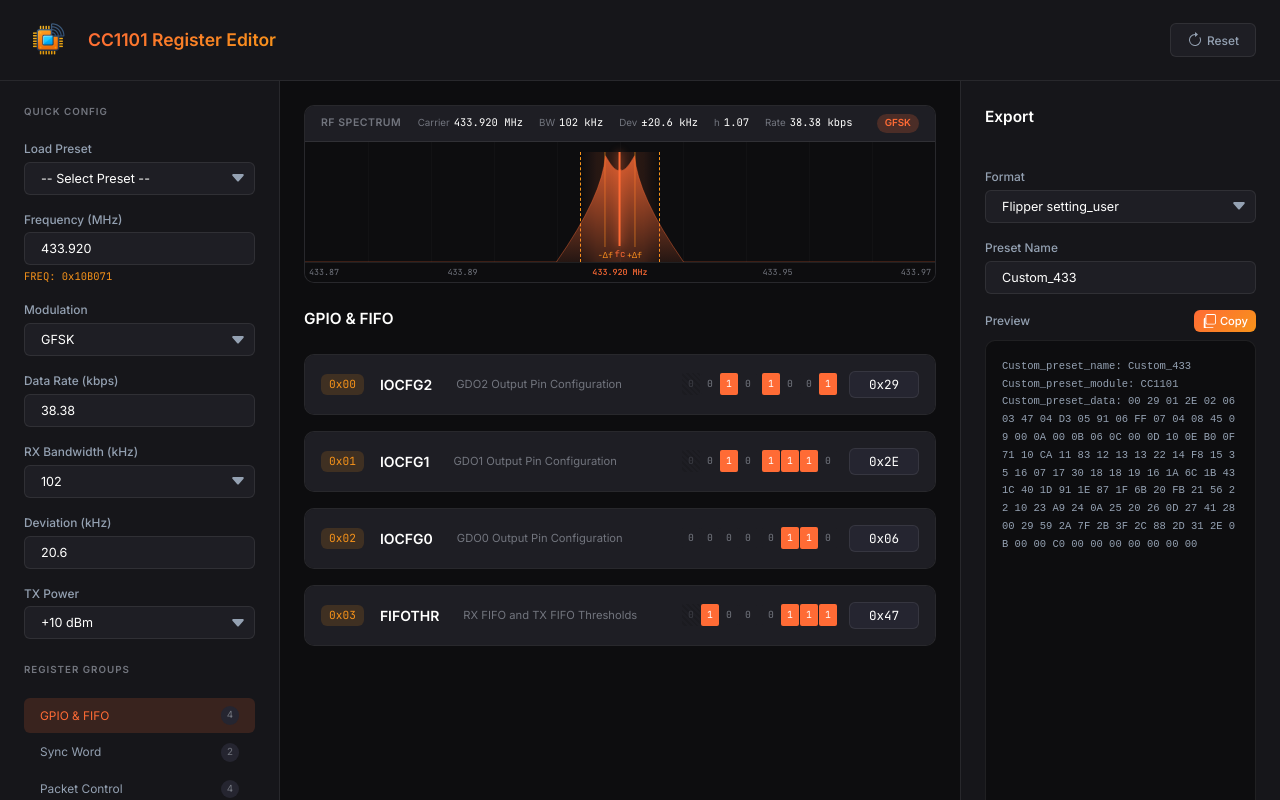
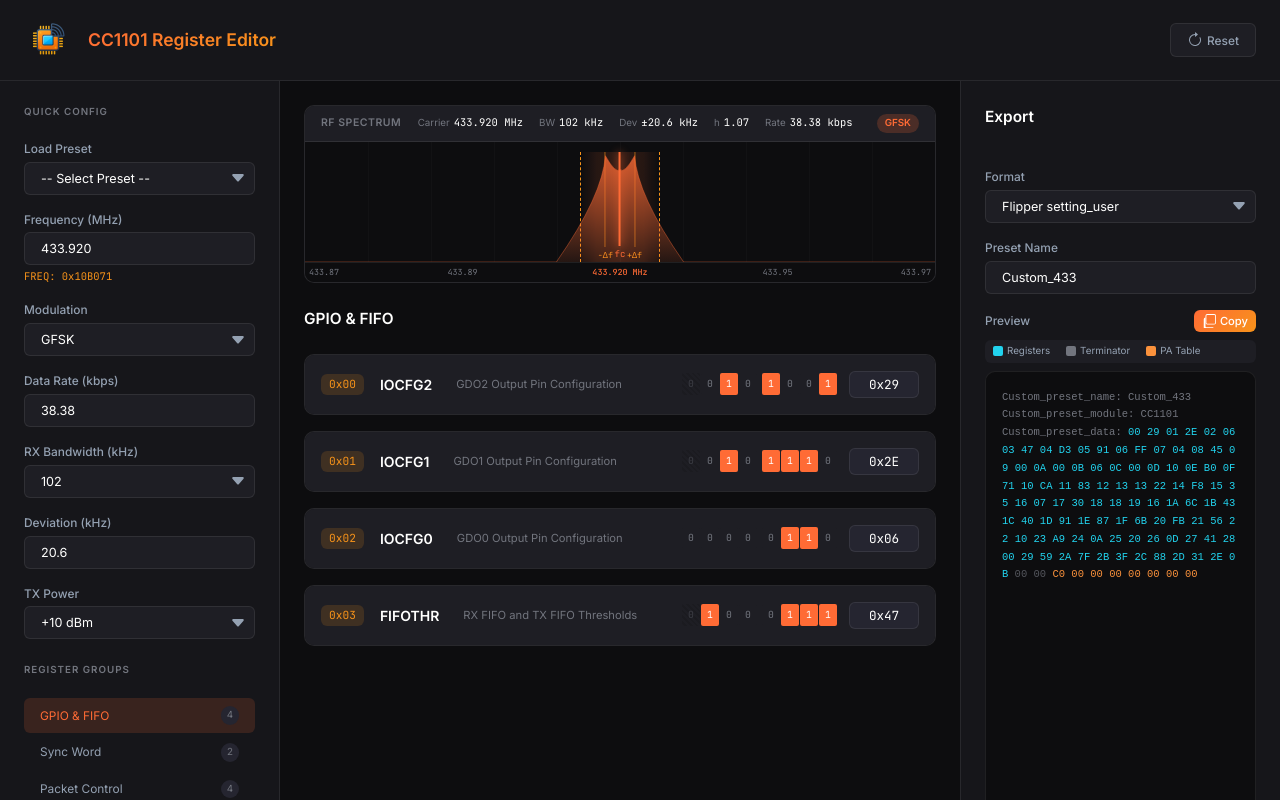
Before and after one commit to ALKEYPWN/cc1101-regedit, a React (Vite) app: page / in a window 1280 px wide. Shown: the top 800 px of the page. Built offline with nearby package versions, Linux system fonts and the light colour scheme.

Commit message:
adding colour coding to flipper settings export to make it evident what are normal registers vs what is pa tables

```diff
--- a/src/components/Export/ExportPanel.css
+++ b/src/components/Export/ExportPanel.css
@@ -133,3 +133,70 @@
 .btn-full {
     width: 100%;
 }
+
+/* Highlighted Preview */
+.highlighted-preview {
+    flex: 1;
+    display: flex;
+    flex-direction: column;
+    min-height: 200px;
+}
+
+.preview-legend {
+    display: flex;
+    gap: var(--spacing-md);
+    margin-bottom: var(--spacing-sm);
+    padding: var(--spacing-xs) var(--spacing-sm);
+    background: var(--bg-tertiary);
+    border-radius: var(--radius-sm);
+    font-size: 0.7rem;
+}
+
+.legend-item {
+    display: inline-flex;
+    align-items: center;
+    gap: var(--spacing-xs);
+    color: var(--text-secondary);
+}
+
+.legend-color {
+    display: inline-block;
+    width: 10px;
+    height: 10px;
+    border-radius: 2px;
+}
+
+.legend-register {
+    background: #22d3ee;
+}
+
+.legend-terminator {
+    background: var(--text-muted);
+}
+
+.legend-pa-table {
+    background: #fb923c;
+}
+
+.code-preview-highlighted {
+    flex: 1;
+}
+
+/* Syntax highlighting */
+.preset-header {
+    color: var(--text-muted);
+}
+
+.hex-register {
+    color: #22d3ee;
+}
+
+.hex-terminator {
+    color: var(--text-muted);
+    opacity: 0.7;
+}
+
+.hex-pa-table {
+    color: #fb923c;
+    font-weight: 500;
+}
--- a/src/components/Export/ExportPanel.tsx
+++ b/src/components/Export/ExportPanel.tsx
@@ -5,6 +5,7 @@
 import { useState, useCallback } from 'react';
 import type { ExportFormat } from '../../types/cc1101';
 import { generateExport, parseFlipperPresetData, parseRawHex } from '../../utils/export';
+import { toHex } from '../../utils/calculations';
 import './ExportPanel.css';
 
 interface ExportPanelProps {
@@ -98,9 +99,17 @@
             Copy
           </button>
         </div>
-        <pre className="code-preview">
-          <code>{exportContent}</code>
-        </pre>
+        {format === 'flipper_setting' ? (
+          <HighlightedFlipperPreview
+            registers={registers}
+            paTable={paTable}
+            presetName={presetName}
+          />
+        ) : (
+          <pre className="code-preview">
+            <code>{exportContent}</code>
+          </pre>
+        )}
       </div>
 
       <div className="import-section">
@@ -126,6 +135,62 @@
   );
 }
 
+interface HighlightedFlipperPreviewProps {
+  registers: Record<number, number>;
+  paTable: number[];
+  presetName: string;
+}
+
+function HighlightedFlipperPreview({ registers, paTable, presetName }: HighlightedFlipperPreviewProps) {
+  // Build register pairs
+  const registerPairs: Array<{ addr: number; value: number }> = [];
+  for (let addr = 0; addr <= 0x2E; addr++) {
+    const value = registers[addr];
+    if (value !== undefined) {
+      registerPairs.push({ addr, value });
+    }
+  }
+
+  return (
+    <div className="highlighted-preview">
+      <div className="preview-legend">
+        <span className="legend-item">
+          <span className="legend-color legend-register"></span>
+          Registers
+        </span>
+        <span className="legend-item">
+          <span className="legend-color legend-terminator"></span>
+          Terminator
+        </span>
+        <span className="legend-item">
+          <span className="legend-color legend-pa-table"></span>
+          PA Table
+        </span>
+      </div>
+      <pre className="code-preview code-preview-highlighted">
+        <code>
+          <span className="preset-header">Custom_preset_name: {presetName}</span>
+          {'\n'}
+          <span className="preset-header">Custom_preset_module: CC1101</span>
+          {'\n'}
+          <span className="preset-header">Custom_preset_data: </span>
+          {registerPairs.map((pair, i) => (
+            <span key={`reg-${pair.addr}`} className="hex-register">
+              {toHex(pair.addr)} {toHex(pair.value)}{i < registerPairs.length - 1 ? ' ' : ''}
+            </span>
+          ))}
+          <span className="hex-terminator"> 00 00 </span>
+          {paTable.map((byte, i) => (
+            <span key={`pa-${i}`} className="hex-pa-table">
+              {toHex(byte)}{i < paTable.length - 1 ? ' ' : ''}
+            </span>
+          ))}
+        </code>
+      </pre>
+    </div>
+  );
+}
+
 function CopyIcon() {
   return (
     <svg width="14" height="14" viewBox="0 0 16 16" fill="currentColor">
```
